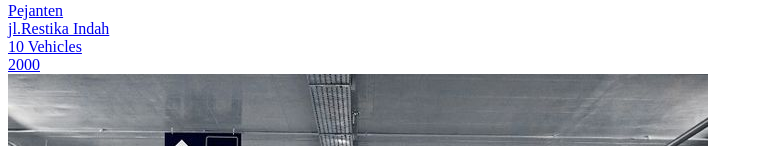
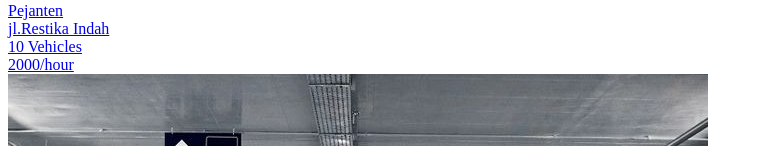
Before and after one commit to guntekhunter/parking-reservation, a Nuxt app in the folder frontend/parking-reservation/: page /parking-places in a window 1280 px wide. Shown: the part 606-752 px from the top of the page, without its empty margins (0-764 px from the left). Built offline with nearby package versions, Linux system fonts and the light colour scheme.

Commit message:
fix: parking-place page interface

```diff
--- a/frontend/parking-reservation/components/cardPlace.vue
+++ b/frontend/parking-reservation/components/cardPlace.vue
@@ -1,12 +1,14 @@
 <template>
   <NuxtLink :to="'parking-places/' + id" class="p-5 shadow-md rounded-md">
     <div class="flex space-x-[1rem] items-center">
-      <div class="w-[40%]"><img src="~/assets/image/1.jpg" alt="" /></div>
+      <div class="w-[40%] bg-gray-200">
+        <img src="~/assets/image/1.jpg" alt="" />
+      </div>
       <div class="space-y-2">
         <div class="font-bold text-[1rem]">{{ name }}</div>
         <div class="text-[.8rem] text-gray-400">{{ location }}</div>
         <div class="text-[.8rem] text-gray-400">{{ capacity }} Vehicles</div>
-        <div class="text-[.8rem]">{{ amount }}</div>
+        <div class="text-[.8rem]">{{ amount }}/hour</div>
       </div>
     </div>
   </NuxtLink>
```
